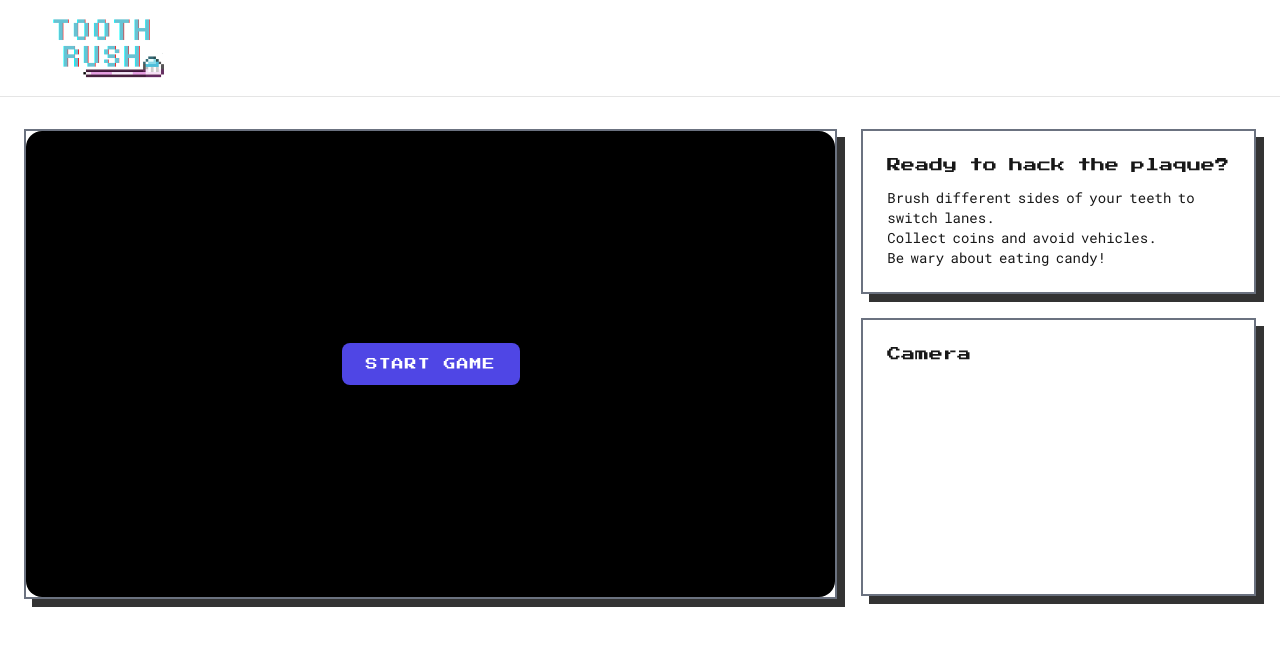
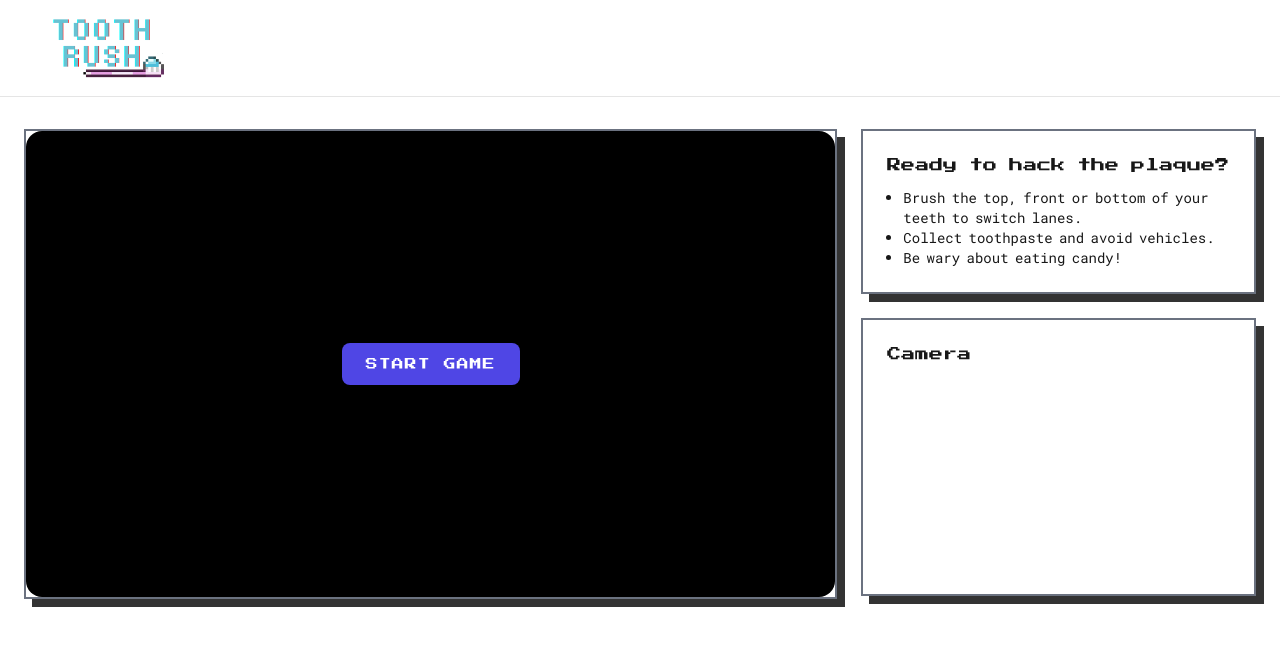
Before and after one commit to Sucram314/hackthenorth2025, a Next.js app: page / in a window 1280 px wide. Shown: the top 646 px of the page. Built offline with nearby package versions, Linux system fonts and the light colour scheme.

Commit message:
wording change

```diff
--- a/src/app/components/ui/ControlsPanel.js
+++ b/src/app/components/ui/ControlsPanel.js
@@ -10,11 +10,11 @@ export default function ControlsPanel() {
         <h2>
           Ready to hack the plaque?
         </h2>
-        <p className="mt-3 text-sm text-muted-foreground">
-          Brush different sides of your teeth to switch lanes.<br />
-          Collect coins and avoid vehicles.<br />
-          Be wary about eating candy!
-        </p>
+        <ul className="mt-3 text-sm text-muted-foreground">
+          <li>Brush the top, front or bottom of your teeth to switch lanes.</li>
+          <li>Collect toothpaste and avoid vehicles.</li>
+          <li>Be wary about eating candy!</li>
+        </ul>
         {/* <p className="mt-2 text-xs text-muted-foreground">
           Hands detected: {handCount}
         </p> */}
--- a/src/app/globals.css
+++ b/src/app/globals.css
@@ -176,8 +176,16 @@ h2 {
   word-spacing: -2px;
 }
 
-p {
+ul, p {
   font-family: 'Roboto Mono', monospace;
   font-size: 14px;
   word-spacing: -2px;
 }
+
+li {
+  list-style-type: disc;
+}
+
+ul {
+  margin-left: 1rem;
+}
```
